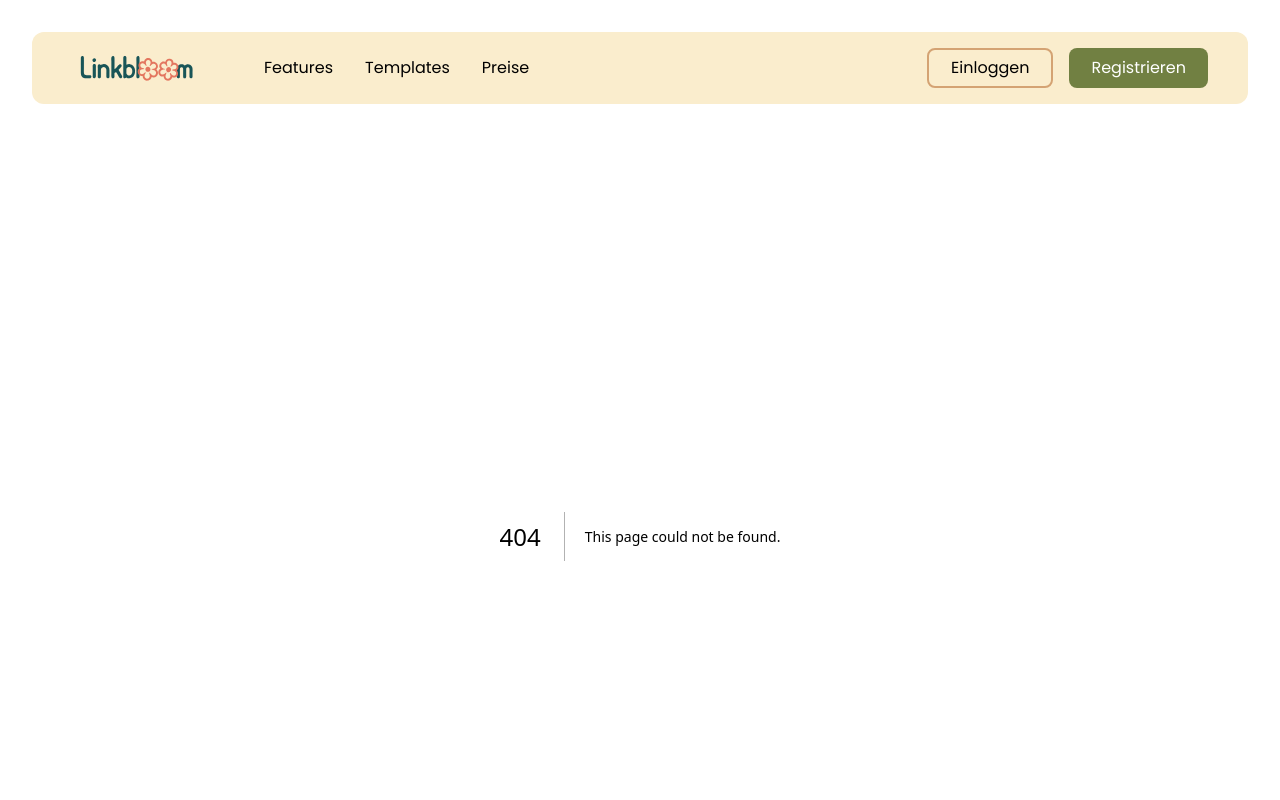
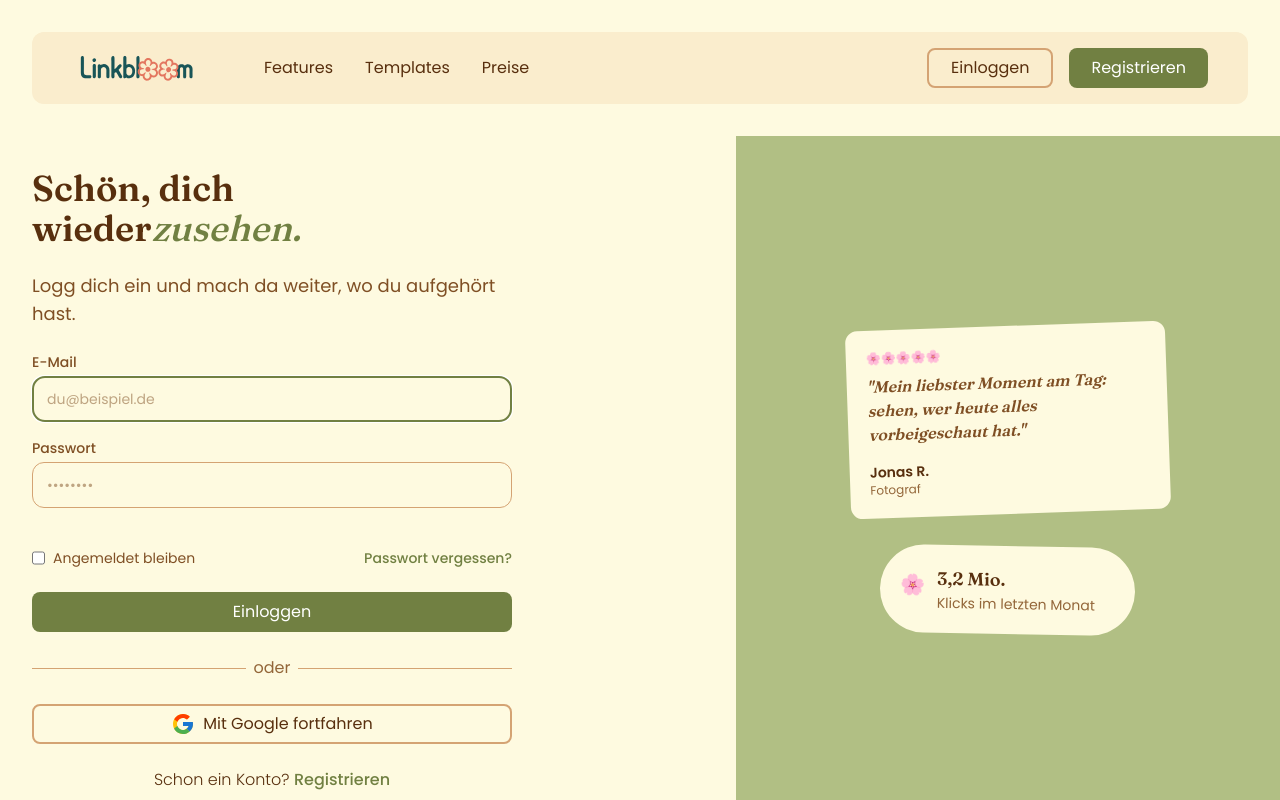
Before and after one commit to zeroequalsone/linkbloom, a Next.js app: page /login in a window 1280 px wide. Before the commit this address had no page. Shown: the top 800 px of the page. Built offline with nearby package versions, Linux system fonts and the light colour scheme.

Commit message:
feat(auth): add login page with form

```diff
--- /dev/null
+++ b/app/login/page.tsx
@@ -0,0 +1,5 @@
+import LoginForm from "@/components/auth/LoginForm";
+
+export default function Login() {
+  return <LoginForm />;
+}
--- /dev/null
+++ b/components/auth/LoginForm.tsx
@@ -0,0 +1,90 @@
+import Link from "next/link";
+import { FcGoogle } from "react-icons/fc";
+import Divider from "../ui/Divider";
+import Checkbox from "../ui/Checkbox";
+import Input from "../ui/Input";
+
+export default function LoginForm() {
+  return (
+    <div className="grid lg:grid-cols-2 lg:gap-48 gap-8 lg:max-w-7xl lg:mx-auto">
+      <div className="flex flex-col gap-6 p-8">
+        <h1 className="text-4xl font-fraunces font-semibold">
+          Schön, dich <br /> wieder
+          <span className="text-mint-4 font-medium italic">zusehen.</span>
+        </h1>
+
+        <h2 className="text-cream-5 lg:text-lg lg:font-normal font-light lg:max-w-lg max-w-xs">
+          Logg dich ein und mach da weiter, wo du aufgehört hast.
+        </h2>
+
+        <div className="flex flex-col gap-6">
+          <form className="text-cream-5">
+            {/* Email */}
+            <Input
+              label="E-Mail"
+              type="text"
+              placeholder="du@beispiel.de"
+              autoFocus={true}
+            />
+
+            {/* Passwort */}
+            <Input label="Passwort" type="password" placeholder="••••••••" />
+
+            <div className="flex items-center justify-between">
+              {/* Zustimmen */}
+              <Checkbox>Angemeldet bleiben</Checkbox>
+              <Link
+                className="text-mint-4 font-medium text-sm"
+                href={"/forgot-password"}
+              >
+                Passwort vergessen?
+              </Link>
+            </div>
+
+            {/* Einloggen */}
+            <button className="hover:bg-mint-3 active:bg-mint-2 flex justify-center gap-2 bg-mint-4 text-white px-5.5 py-2 rounded-lg w-full cursor-pointer">
+              Einloggen
+            </button>
+          </form>
+
+          {/* Divider */}
+          <Divider text="oder" />
+
+          {/* Google */}
+          <button className="hover:bg-cream-3 hover:border-transparent active:bg-cream-3/50 flex items-center justify-center gap-2 border-2 border-cream-3 px-5.5 py-1.5 rounded-lg w-full cursor-pointer">
+            <FcGoogle size={24} />
+            <span>Mit Google fortfahren</span>
+          </button>
+
+          <p className="font-light text-center">
+            Schon ein Konto?{" "}
+            <Link className="text-mint-4 font-medium" href={"/register"}>
+              Registrieren
+            </Link>
+          </p>
+        </div>
+      </div>
+
+      <div className="bg-mint-2 flex flex-col p-8 gap-8 justify-center items-center">
+        <div className="bg-cream-1 p-5 pr-10 max-w-xs flex flex-col rounded-xl -rotate-2">
+          <span className="text-xs mb-2">🌸🌸🌸🌸🌸</span>
+          <p className="font-semibold font-fraunces italic text-cream-5 mb-4">
+            "Mein liebster Moment am Tag: sehen, wer heute alles vorbeigeschaut
+            hat."
+          </p>
+          <div>
+            <p className="text-sm font-semibold">Jonas R.</p>
+            <p className="text-xs text-cream-4">Fotograf</p>
+          </div>
+        </div>
+        <div className="bg-cream-1 p-5 pr-10 max-w-xs flex items-center gap-3 rounded-full rotate-1">
+          <span className="text-xl mb-2">🌸</span>
+          <div>
+            <p className="text-lg font-semibold font-fraunces">3,2 Mio.</p>
+            <p className="text-sm text-cream-4">Klicks im letzten Monat</p>
+          </div>
+        </div>
+      </div>
+    </div>
+  );
+}
```
